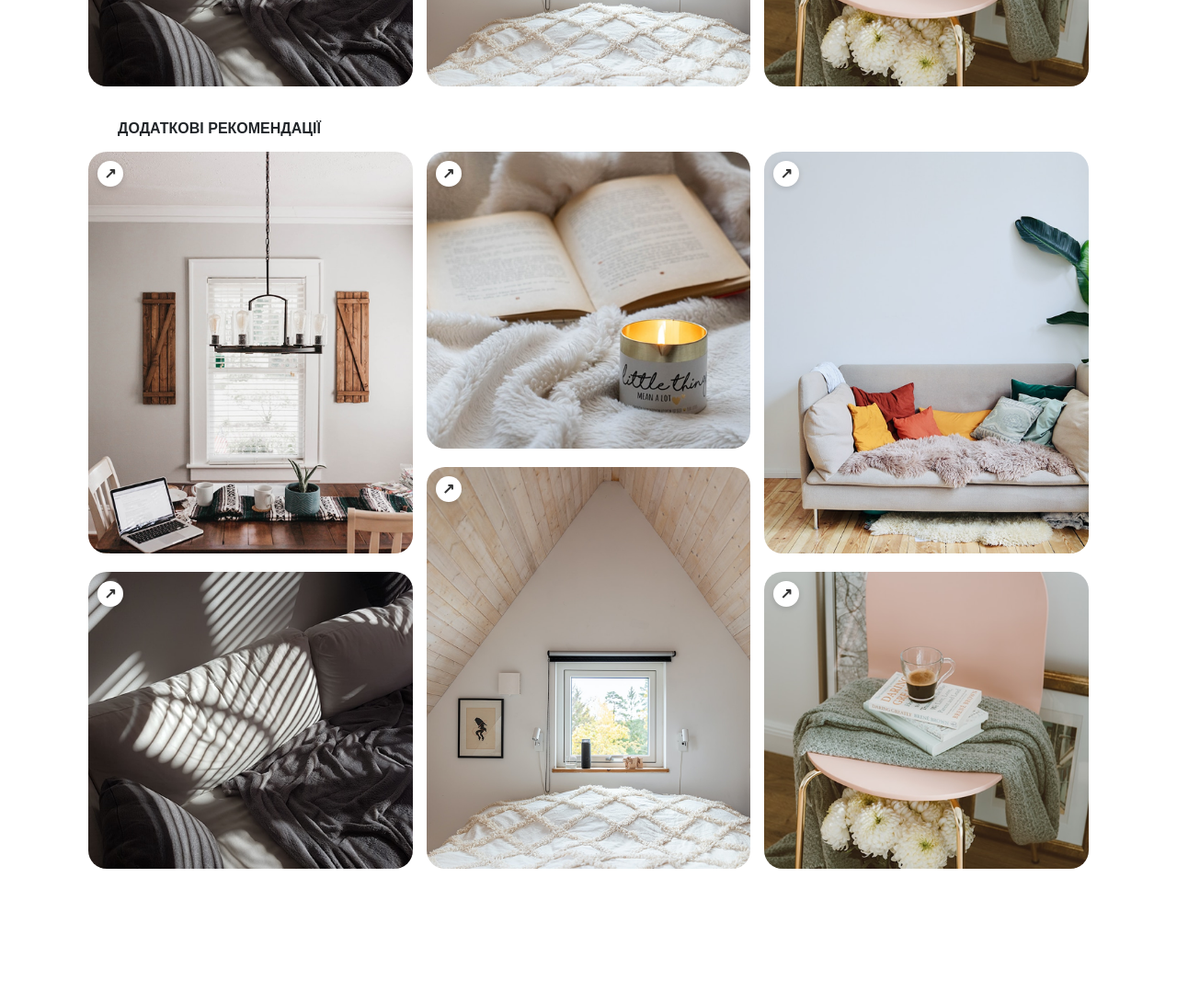
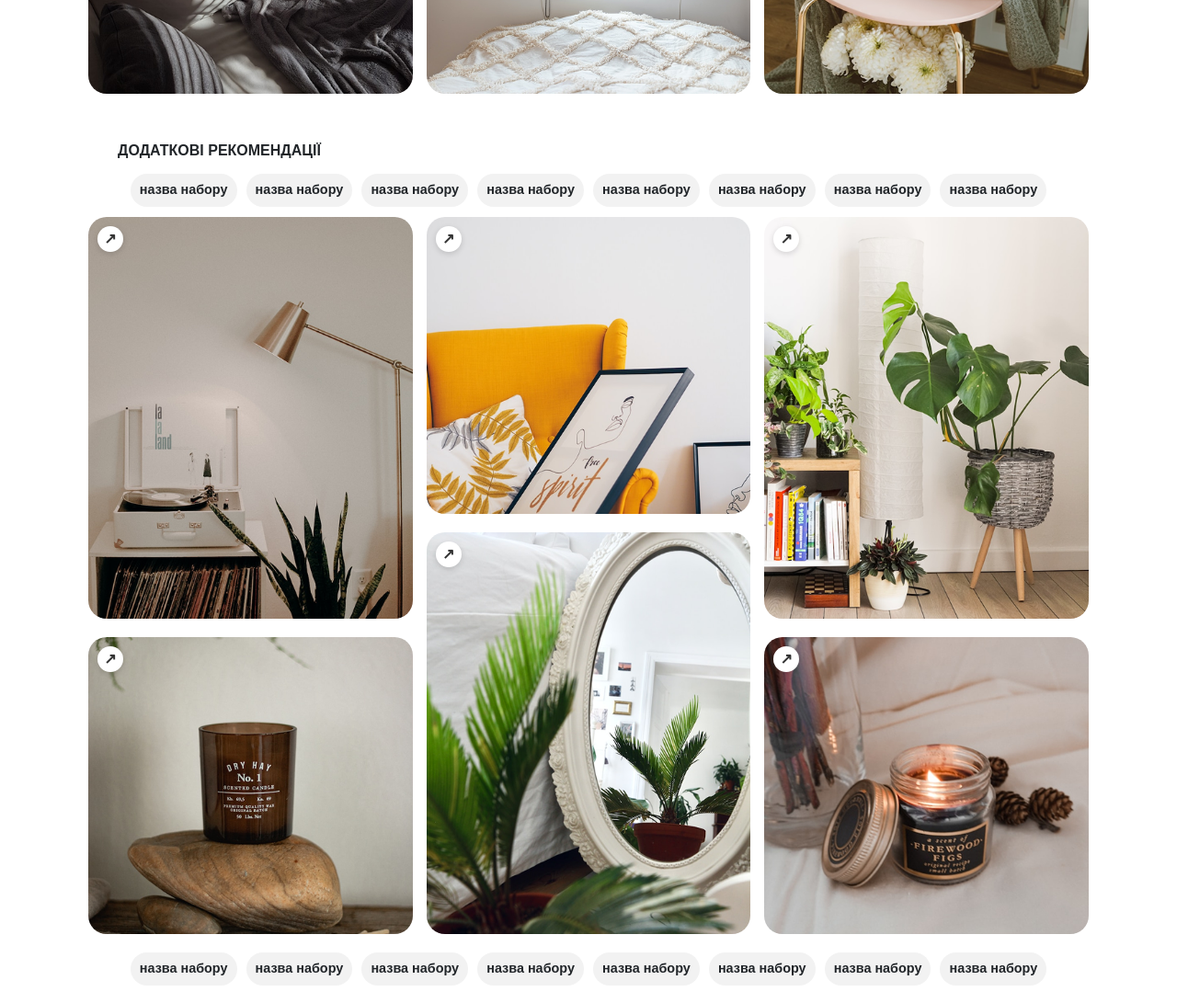
Before and after one commit to bapeyms/final_project_HTML_CSS, a plain HTML site: page final.html in a window 1280 px wide. Shown: the part 4540-5631 px from the top of the page at 92% size. Before the commit the page ends 5521 px from the top, so only its background shows below. Drawn offline with nearby package versions, Linux system fonts and the light colour scheme.

Commit message:
almost finish

```diff
--- a/final.html
+++ b/final.html
@@ -442,32 +442,62 @@
         </div>
         <div class="ideas">
             <h6>ДОДАТКОВІ РЕКОМЕНДАЦІЇ</h6>
+            <nav class="recs-nav">
+                <li>назва набору</li>
+                <li>назва набору</li>
+                <li>назва набору</li>
+                <li>назва набору</li>
+                <li>назва набору</li>
+                <li>назва набору</li>
+                <li>назва набору</li>
+                <li>назва набору</li>
+            </nav>
             <div class="masonry">
                 <div class="card">
                     <span class="ideas-arrow">↗</span>
-                    <img src="photos/Rectangle 37.png">
+                    <img src="photos/Rectangle 45.png">
                 </div>
                 <div class="card">
                     <span class="ideas-arrow">↗</span>
-                    <img src="photos/Rectangle 42.png">
+                    <img src="photos/Rectangle 49.png">
                 </div>
                 <div class="card">
                     <span class="ideas-arrow">↗</span>
-                    <img src="photos/Rectangle 39.png">
+                    <img src="photos/Rectangle 48.png">
                 </div>
                 <div class="card">
                     <span class="ideas-arrow">↗</span>
-                    <img src="photos/Rectangle 44.png">
+                    <img src="photos/Rectangle 47.png">
                 </div>
                 <div class="card">
                     <span class="ideas-arrow">↗</span>
-                    <img src="photos/Rectangle 38.png">
+                    <img src="photos/Rectangle 46.png">
                 </div>
                 <div class="card">
                     <span class="ideas-arrow">↗</span>
-                    <img src="photos/Rectangle 43.png">
+                    <img src="photos/Rectangle 50.png">
                 </div>
             </div>
+            <nav class="recs-nav">
+                <li>назва набору</li>
+                <li>назва набору</li>
+                <li>назва набору</li>
+                <li>назва набору</li>
+                <li>назва набору</li>
+                <li>назва набору</li>
+                <li>назва набору</li>
+                <li>назва набору</li>
+            </nav>
+    </div>
+    <div class="important-info">
+        <h6>ВАЖЛИВА ІНФОРМАЦІЯ</h6>
+        <div class="important-info-pic">
+            <img src="photos/Rectangle 51.png">
+            <h6 class="imp-title">ВАЖЛИВА ІНФОРМАЦІЯ</h6>
+            <p>Lorem ipsum dolor sit amet consectetur. Bibendum neque at em integer integer. Tempus a mi in enim dui rhoncus vulputate nulla et. Ornare sed cursus sed viverra.</p>
+        </div>
+
+
     </div>
     <script src="https://cdn.jsdelivr.net/npm/bootstrap@5.3.8/dist/js/bootstrap.bundle.min.js" integrity="sha384-FKyoEForCGlyvwx9Hj09JcYn3nv7wiPVlz7YYwJrWVcXK/BmnVDxM+D2scQbITxI" crossorigin="anonymous"></script>
 </body>
--- a/style.css
+++ b/style.css
@@ -339,12 +339,13 @@ header .rightheaderside .vectors{
 .catalog{
     width: 85%;
     margin: 0 auto;
-    margin-bottom: 2em;
+    margin-bottom: 2.5em;
+    margin-top: 1em;
 }
 .catalog h6{
     margin-bottom: 1em;
     font-weight: bold;
-    margin-left: 2em;
+    margin-left: 2.5em;
 }
 .products {
     display: grid;
@@ -371,7 +372,7 @@ header .rightheaderside .vectors{
 .ideas{
     margin: 0 auto;
     width: 85%;
-    margin-bottom: 1em;
+    margin-bottom: 2em;
 }
 .ideas h6{
     margin-bottom: 1em;
@@ -412,6 +413,22 @@ header .rightheaderside .vectors{
     box-shadow: 0 2px 6px rgba(0,0,0,0.15);
     z-index: 10;
     cursor: pointer;
+}
+.recs-nav{
+    display: flex;
+    justify-content: center;
+    gap: 10px;
+    margin-bottom: 0.7em;
+    flex-wrap: wrap;
+}
+.recs-nav li{
+    background-color: #F2F2F2;
+    list-style: none;
+    padding: 0.5em 0.7em 0.5em 0.7em;
+    border-radius: 20px;
+    font-weight: bold;
+    text-align: center;
+    font-size: 90%;
 }
 @media screen and (max-width: 991px){
     header .leftheaderside .items, header .leftheaderside .rooms, header .leftheaderside .design, header .leftheaderside .menu p{
@@ -500,6 +517,11 @@ header .rightheaderside .vectors{
         place-items: center;
     }
 }
+@media screen and (max-width: 581px){
+    .recs-nav li{
+        display: none;
+    }
+}
 @media screen and (max-width: 442px){
     .navbar .container-fluid {
     gap: 0;
@@ -507,4 +529,7 @@ header .rightheaderside .vectors{
     .products {
         grid-template-columns: repeat(2, 1fr);
     }
+    .recs-nav{
+    display: none;
 }
+}
```
Also changed, not shown: photos/Rectangle 45.png (added), photos/Rectangle 46.png (added), photos/Rectangle 47.png (added), photos/Rectangle 48.png (added), photos/Rectangle 49.png (added), photos/Rectangle 50.png (added), photos/Rectangle 51.png (added).
